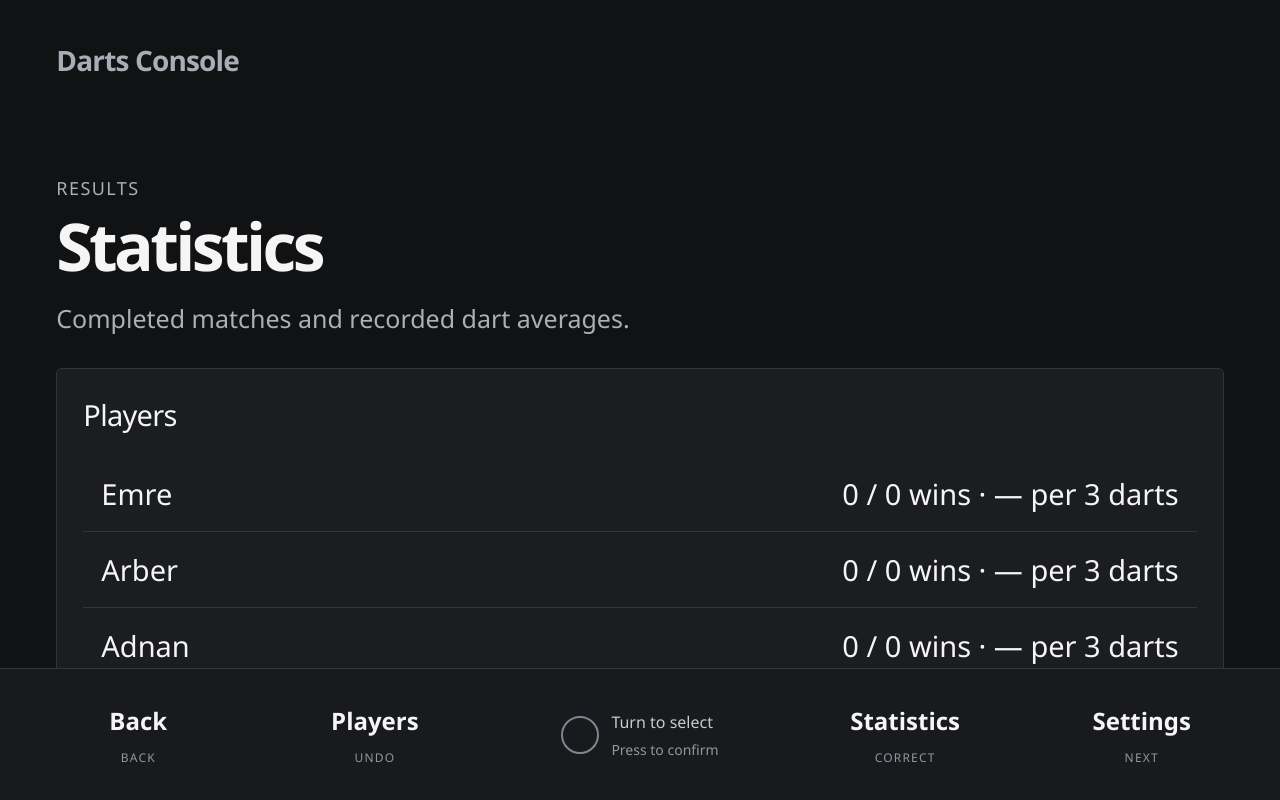
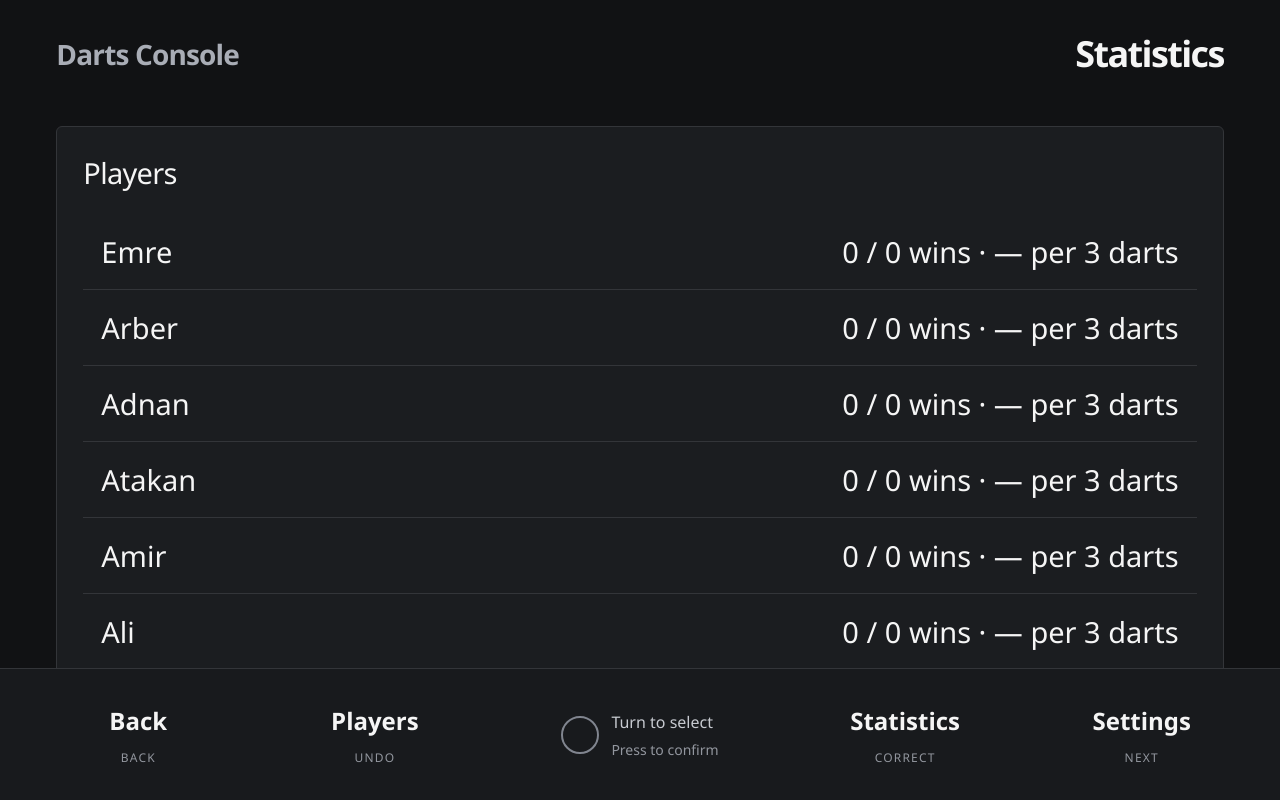
Before and after one commit to Arber28/Darts-Console, a plain HTML site: page web/index.html in a window 1280 px wide. Both pictures are taken after a click on the button "STATISTICS". Drawn offline with Linux system fonts and the light colour scheme.

Commit message:
Move Players Statistics Settings headings to compact upper-right header

```diff
--- a/web/index.html
+++ b/web/index.html
@@ -533,6 +533,19 @@ header{justify-content:space-between;gap:24px}
 /* Info uses four physical buttons; encoder inactive. */
 .console[data-view="mode-info"] footer{min-height:clamp(76px,10dvh,115px)}
 .console[data-view="mode-info"] .library-key{font-size:clamp(10px,2vw,20px);padding:0 3px}
+
+/* Compact aligned section headers for Players, Statistics and Settings. */
+.console:is([data-view="players"],[data-view="stats"],[data-view="settings"]) header{
+  min-height:clamp(70px,10vw,108px);justify-content:space-between;gap:12px;
+}
+.console:is([data-view="players"],[data-view="stats"],[data-view="settings"]) #match-heading{
+  margin-left:auto;text-align:right;white-space:nowrap;
+  font-size:clamp(19px,3.3vw,36px);font-weight:650;letter-spacing:-.045em;line-height:1.1;
+}
+.console:is([data-view="players"],[data-view="stats"],[data-view="settings"]) #match-context{display:none}
+.console:is([data-view="players"],[data-view="stats"],[data-view="settings"]) main{
+  padding-top:clamp(9px,1.6vw,18px);
+}
 </style>
 </head>
 <body>
@@ -1247,8 +1260,7 @@ function statistics(){
     return '<div class="score-row"><span>'+esc(match.mode)+' · '+esc(new Date(match.started).toLocaleDateString())+
       '<small class="marks">'+esc(match.players.join(', '))+'</small></span><strong>'+esc(winner)+'</strong></div>';
   });
-  return title('RESULTS','Statistics','Completed matches and recorded dart averages.')+
-    panel('Players',[...totals].map(([name,t])=>'<div class="score-row"><span>'+esc(name)+
+  return panel('Players',[...totals].map(([name,t])=>'<div class="score-row"><span>'+esc(name)+
       '</span><span>'+t.won+' / '+t.played+' wins · '+(t.darts?(3*t.points/t.darts).toFixed(1):'—')+' per 3 darts</span></div>').join(''))+
     panel('Match history',summaries.reverse().join('')||'<p>No completed matches yet.</p>');
 }
@@ -1360,7 +1372,9 @@ async function startSoftwareUpdate(){
 function render(scroll=false){
   document.querySelector('.console').dataset.view=state.page;
   const matchPage=['game','menu','segment','correction'].includes(state.page);
-  document.getElementById('match-heading').textContent=matchPage&&data.active?data.active.mode:'';
+  const sectionHeadings={players:'Players',stats:'Statistics',settings:'Settings'};
+  document.getElementById('match-heading').textContent=sectionHeadings[state.page]||
+    (matchPage&&data.active?data.active.mode:'');
   const context=document.getElementById('match-context');
   const currentView=matchPage&&data.active?derived():null;
   context.textContent=currentView?'ROUND '+currentView.round+(Number(data.active.mode)?' · '+data.active.options.out.toUpperCase():''):'';
@@ -1378,9 +1392,9 @@ function render(scroll=false){
     saved:()=>title('SAVED MATCH',esc(state.chosen),'Round '+derived().round+' · '+data.active.players.map(esc).join(', '))+
       button('game','Continue match','primary')+'<br><br>'+
       button('discard','Discard and start new')+button('play','Back to games'),
-    players:()=>title('PLAYER LIST','Players','Saved profiles')+panel('Profiles','<div class="players">'+data.profiles.map(name=>
+    players:()=>panel('Profiles','<div class="players">'+data.profiles.map(name=>
       '<div class="player">'+esc(name)+'</div>').join('')+'</div>')+button('new-profile','Add player'),
-    settings:()=>title('CONSOLE','Settings')+panel('Scoring',button('default-out','Default checkout <span>'+esc(data.out)+'</span>')+
+    settings:()=>panel('Scoring',button('default-out','Default checkout <span>'+esc(data.out)+'</span>')+
       '<p>Manual entry is available from the match screen.</p>')+updatePanel()+button('about','About'),
     about:()=>title('CONSOLE','About')+panel('Darts Console','<p>Offline darts scoring for a portrait display and Raspberry Pi Pico controls.</p>')};
   // Keep the encoder selection stable across redraws. A score update may
```
